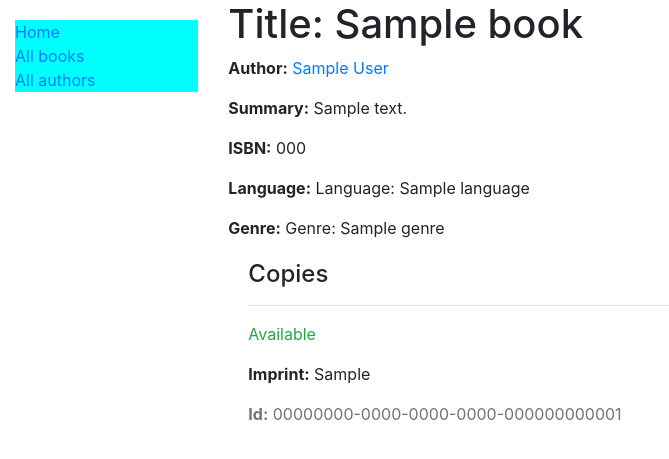
After one commit to iambonface/zillathon, a Django app: a page that uses locallibrary/catalog/templates/base.html in a window 1280 px wide. The commit adds this page. Shown: the top 459 px of the page, without its empty margins (0-669 px from the left). Run offline with Django 3.2, Linux system fonts and the light colour scheme; tables that the repository leaves empty hold one stand-in row (values such as "Sample post"); some libraries are stand-ins or nearby versions.

Commit message:
Create Book, Author ListView, DetailView, URLs slug, views

```diff
--- a/locallibrary/catalog/models.py
+++ b/locallibrary/catalog/models.py
@@ -1,6 +1,8 @@
 from django.db import models
 import uuid #for unique book instances
 from django.urls import reverse #Generate detail URLS
+
+from django.template.defaultfilters import slugify
 
 # Create your models here.
 class Genre(models.Model):
@@ -28,6 +30,7 @@
     BEST_SELLER_RANK_LIMIT = 50
 
     title = models.CharField(max_length=250)
+    slug = models.SlugField(null=True, blank=True)
     author = models.ForeignKey('Author', on_delete=models.SET_NULL, null=True)
     rating = models.DecimalField(max_digits=2, decimal_places=1)
     chart_rank = models.IntegerField()
@@ -45,13 +48,22 @@
         """Check if the book is a best seller """
         if self.chart_rank > BEST_SELLER_RANK_LIMIT:
             return True
+    def display_genre(self):
+        return ','.join(genre.name for genre in self.genre.all()[:3])
+    display_genre.short_description = 'Genre'
+
 
     def get_absolute_url(self):
         """Return the detail book url"""
-        return reverse('book-detail', args=[str(self.id)])
+        return reverse('book-detail', args=[str(self.slug)])
+
+    def save(self, *args, **kwargs):
+        if not self.id:
+            self.slug = slugify(self.title)
+        super(Book, self).save(*args, **kwargs)
 
     def __str__(self):
-        return f'Title: {self.title}'
+        return self.title
 
 
 class BookInstance(models.Model):
@@ -97,4 +109,4 @@
 
     def __str__(self):
         """Return the String object for Author"""
-        return f'Author: {self.first_name}, {self.last_name}'
+        return f'{self.first_name} {self.last_name}'
--- /dev/null
+++ b/locallibrary/catalog/static/catalog/styles.css
@@ -0,0 +1,6 @@
+.sidebar-nav {
+    margin-top: 20px;
+    padding: 0;
+    list-style: none;
+    background-color: aqua;
+}
--- /dev/null
+++ b/locallibrary/catalog/templates/base.html
@@ -0,0 +1,29 @@
+{% load static %}
+
+<!DOCTYPE html>
+<html lang="en">
+<head>
+    <meta charset="UTF-8">
+    <meta name="viewport" content="width=device-width, initial-scale=1.0">
+    <link rel="stylesheet" href="https://stackpath.bootstrapcdn.com/bootstrap/4.1.3/css/bootstrap.min.css" integrity="sha384-MCw98/SFnGE8fJT3GXwEOngsV7Zt27NXFoaoApmYm81iuXoPkFOJwJ8ERdknLPMO" crossorigin="anonymous">
+    {% block title %}<title>Document</title>{% endblock %}
+    <link href="{% static 'catalog/styles.css' %}" rel="stylesheet">
+
+</head>
+<body>
+    <div class="container-fluid">
+        <div class="row">
+            <div class="col-sm-2">
+            {% block sidebar %}
+                <ul class="sidebar-nav">
+                <li><a href="{% url 'index' %}">Home</a></li>
+                <li><a href="{% url 'book-list' %}">All books</a></li>
+                <li><a href="{% url 'author-list' %}">All authors</a></li>
+                </ul>
+            {% endblock %}
+            </div>
+          <div class="col-sm-10 ">{% block content %}{% endblock %}</div>
+        </div>
+      </div>
+</body>
+</html>
--- /dev/null
+++ b/locallibrary/catalog/templates/catalog/book_detail.html
@@ -0,0 +1,27 @@
+{% extends "base.html" %}
+
+{% block content %}
+  <h1>Title: {{ book.title }}</h1>
+
+  <p><strong>Author:</strong> <a href="">{{ book.author }}</a></p> <!-- author detail link not yet defined -->
+  <p><strong>Summary:</strong> {{ book.summary }}</p>
+  <p><strong>ISBN:</strong> {{ book.isbn }}</p>
+  <p><strong>Language:</strong> {{ book.language }}</p>
+  <p><strong>Genre:</strong> {{ book.genre.all|join:", " }}</p>
+
+  <div style="margin-left:20px;margin-top:20px">
+    <h4>Copies</h4>
+
+    {% for copy in book.bookinstance_set.all %}
+      <hr>
+      <p class="{% if copy.status == 'a' %}text-success{% elif copy.status == 'm' %}text-danger{% else %}text-warning{% endif %}">
+        {{ copy.get_status_display }}
+      </p>
+      {% if copy.status != 'a' %}
+        <p><strong>Due to be returned:</strong> {{ copy.due_back }}</p>
+      {% endif %}
+      <p><strong>Imprint:</strong> {{ copy.imprint }}</p>
+      <p class="text-muted"><strong>Id:</strong> {{ copy.id }}</p>
+    {% endfor %}
+  </div>
+{% endblock %}
--- a/locallibrary/catalog/urls.py
+++ b/locallibrary/catalog/urls.py
@@ -1,6 +1,9 @@
 from django.urls import path
 from . import views as v
 urlpatterns = [
-    path('', v.catalog_view, name="index")
-
+    path('', v.catalog_view, name='index'),
+    path('books/', v.BookListView.as_view(), name='book-list'),
+    path('book/<slug>', v.BookDetailView.as_view(), name='book-detail'),
+    path('authors/', v.AuthorListView.as_view(), name='author-list'),
+    path('author/<int:pk>', v.AuthorDetailView.as_view(), name='author-detail'),
 ]
--- a/locallibrary/catalog/views.py
+++ b/locallibrary/catalog/views.py
@@ -1,5 +1,42 @@
 from django.shortcuts import render
+from . models import Book, Author, BookInstance, Genre
+from django.views import generic
 
 # Create your views here.
 def catalog_view(request):
-    return render(request, 'catalog/catalog.html')
+    count_books = Book.objects.all().count()
+    count_instances = BookInstance.objects.all().count()
+
+    #Available books
+    count_available_book_instances = BookInstance.objects.filter(status__exact='a').count()
+
+    #Count authors
+    count_authors = Author.objects.all().count()
+
+    #context
+    context = {
+        'number_of_books': count_books,
+        'number_of_instances': count_instances,
+        'number_of_available_instances': count_available_book_instances,
+        'number_of_authors': count_authors,
+    }
+    return render(request, 'catalog/catalog.html', context=context)
+
+class BookListView(generic.ListView):
+    model = Book
+    paginate_by = 10
+    # context_object_name = 'book_list'
+    # queryset = Book.objects.all()
+    # template_name = 'catalog/books/books_list.html'
+
+class BookDetailView(generic.DetailView):
+    model = Book
+    slug_field = 'slug'
+    slug_url_kwarg = 'slug'
+
+class AuthorListView(generic.ListView):
+    model = Author
+    paginate_by = 2
+
+class AuthorDetailView(generic.DetailView):
+    model = Author
```
Also changed, not shown: locallibrary/catalog/admin.py (+38 -5 lines), locallibrary/catalog/templates/catalog/author_list.html (added, +18 -0 lines), locallibrary/catalog/templates/catalog/book_list.html (added, +17 -0 lines), locallibrary/catalog/templates/catalog/catalog.html (+10 -11 lines), locallibrary/catalog/migrations/0002_auto_20200414_2013.py (added), locallibrary/catalog/migrations/0003_book_slug.py (added), locallibrary/catalog/templates/catalog/author_detail.html (added).
